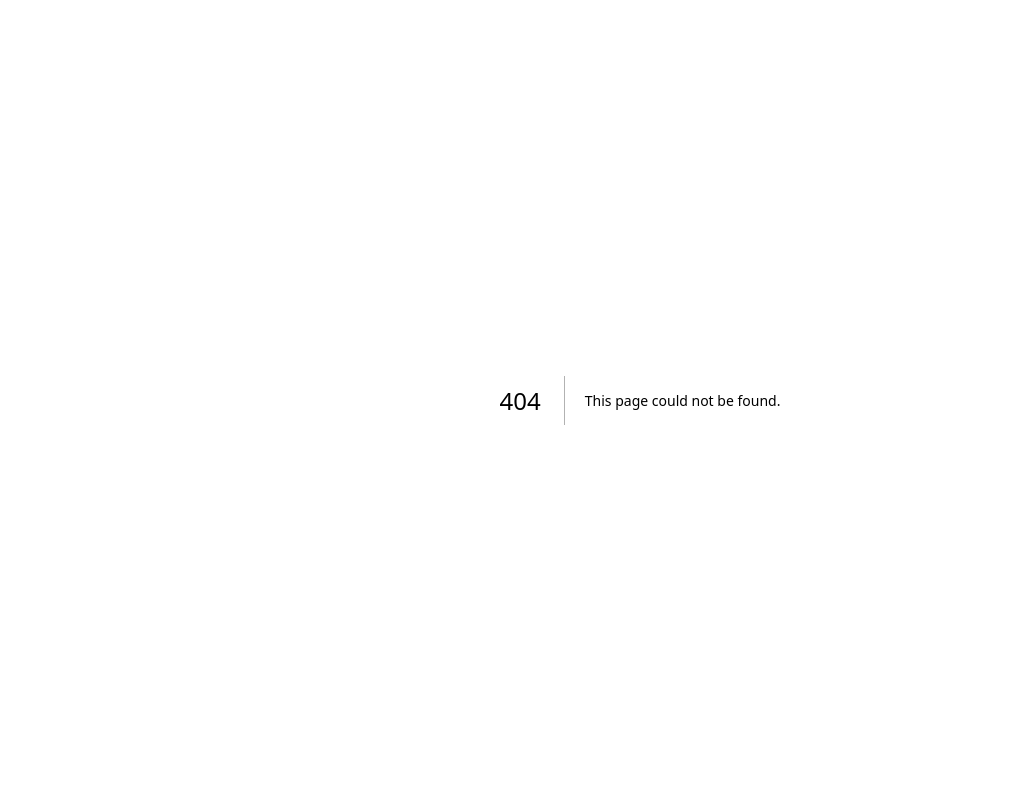
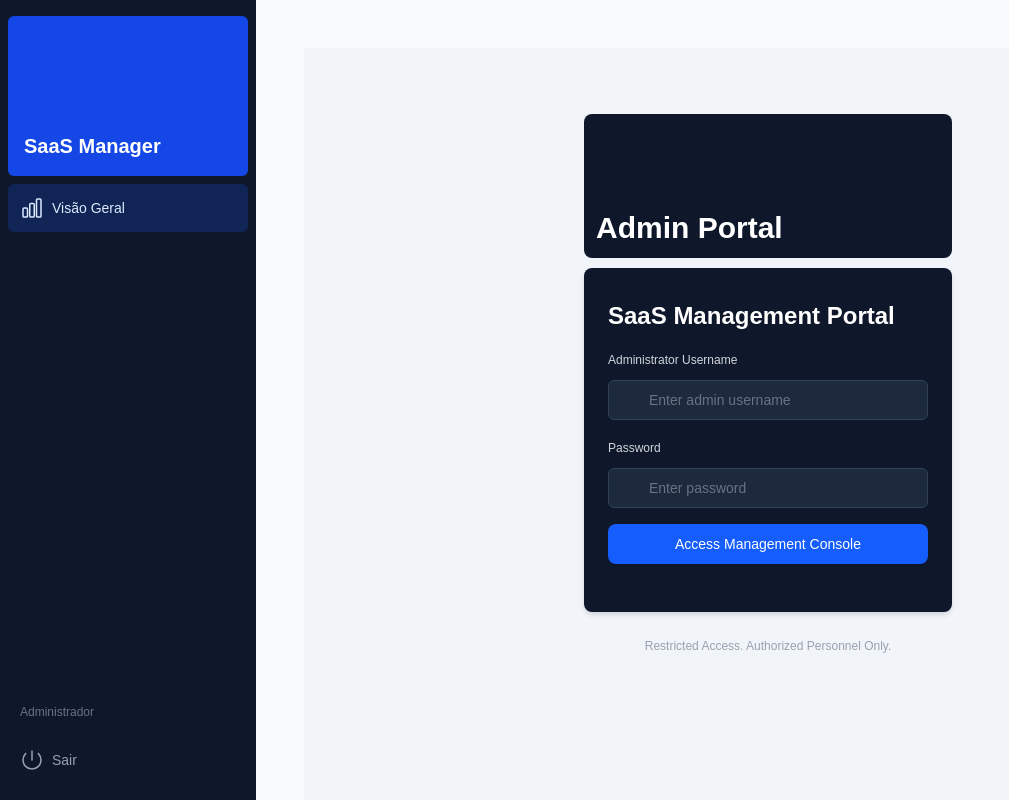
Before and after one commit to willl93/clinica-management-system, a Next.js app: page /admin/login in a window 1280 px wide. Before the commit this address had no page. Shown: the whole page, without its empty margins (0-1009 px from the left). Built offline with nearby package versions, Linux system fonts and the light colour scheme; no server answers.

Commit message:
Feat: Separate Admin Login Page

```diff
--- /dev/null
+++ b/app/admin/login/page.tsx
@@ -0,0 +1,22 @@
+import AdminLoginForm from '@/app/ui/admin-login-form';
+import { Suspense } from 'react';
+
+export default function AdminLoginPage() {
+    return (
+        <main className="flex items-center justify-center md:h-screen bg-slate-100">
+            <div className="relative mx-auto flex w-full max-w-[400px] flex-col space-y-2.5 p-4 md:-mt-32">
+                <div className="flex h-20 w-full items-end rounded-lg bg-slate-900 p-3 md:h-36">
+                    <div className="w-full text-white">
+                        <span className="text-3xl font-bold">Admin Portal</span>
+                    </div>
+                </div>
+                <Suspense>
+                    <AdminLoginForm />
+                </Suspense>
+                <div className="text-center text-xs text-gray-400 mt-4">
+                    <p>Restricted Access. Authorized Personnel Only.</p>
+                </div>
+            </div>
+        </main>
+    );
+}
--- /dev/null
+++ b/app/ui/admin-login-form.tsx
@@ -0,0 +1,89 @@
+'use client';
+
+import { useActionState } from 'react';
+import { authenticate } from '@/app/lib/actions';
+import { useSearchParams } from 'next/navigation';
+
+export default function AdminLoginForm() {
+    const searchParams = useSearchParams();
+    const callbackUrl = searchParams.get('callbackUrl') || '/admin';
+    const [errorMessage, formAction, isPending] = useActionState(
+        authenticate,
+        undefined,
+    );
+
+    return (
+        <form action={formAction} className="space-y-3">
+            <div className="flex-1 rounded-lg bg-slate-900 px-6 pb-4 pt-8 shadow-md text-white">
+                <h1 className="mb-3 text-2xl font-bold">
+                    SaaS Management Portal
+                </h1>
+                <div className="w-full">
+                    <div>
+                        <label
+                            className="mb-3 mt-5 block text-xs font-medium text-gray-300"
+                            htmlFor="username"
+                        >
+                            Administrator Username
+                        </label>
+                        <div className="relative">
+                            <input
+                                className="peer block w-full rounded-md border border-slate-700 bg-slate-800 py-[9px] pl-10 text-sm outline-none placeholder:text-gray-500 focus:border-blue-500 text-white"
+                                id="username"
+                                type="text"
+                                name="username"
+                                placeholder="Enter admin username"
+                                required
+                            />
+                        </div>
+                    </div>
+                    <div className="mt-4">
+                        <label
+                            className="mb-3 mt-5 block text-xs font-medium text-gray-300"
+                            htmlFor="password"
+                        >
+                            Password
+                        </label>
+                        <div className="relative">
+                            <input
+                                className="peer block w-full rounded-md border border-slate-700 bg-slate-800 py-[9px] pl-10 text-sm outline-none placeholder:text-gray-500 focus:border-blue-500 text-white"
+                                id="password"
+                                type="password"
+                                name="password"
+                                placeholder="Enter password"
+                                required
+                                minLength={6}
+                            />
+                        </div>
+                    </div>
+                </div>
+                <input type="hidden" name="redirectTo" value={callbackUrl} />
+                <Button className="mt-4 w-full bg-blue-600 hover:bg-blue-500" aria-disabled={isPending}>
+                    Access Management Console
+                </Button>
+                <div
+                    className="flex h-8 items-end space-x-1"
+                    aria-live="polite"
+                    aria-atomic="true"
+                >
+                    {errorMessage && (
+                        <>
+                            <p className="text-sm text-red-500">{errorMessage}</p>
+                        </>
+                    )}
+                </div>
+            </div>
+        </form>
+    );
+}
+
+function Button({ className, ...rest }: React.ButtonHTMLAttributes<HTMLButtonElement>) {
+    return (
+        <button
+            {...rest}
+            className={`flex h-10 items-center justify-center rounded-lg px-4 text-sm font-medium text-white transition-colors focus-visible:outline focus-visible:outline-2 focus-visible:outline-offset-2 focus-visible:outline-blue-500 aria-disabled:cursor-not-allowed aria-disabled:opacity-50 ${className}`}
+        >
+            Access Management Console
+        </button>
+    );
+}
--- a/auth.config.ts
+++ b/auth.config.ts
@@ -27,7 +27,16 @@
             const role = (auth?.user as any)?.role
 
             const isOnDashboard = nextUrl.pathname.startsWith("/dashboard")
-            const isOnAdmin = nextUrl.pathname.startsWith("/admin")
+            const isOnAdminLogin = nextUrl.pathname === "/admin/login"
+            const isOnAdmin = nextUrl.pathname.startsWith("/admin") && !isOnAdminLogin
+
+            if (isOnAdminLogin) {
+                if (isLoggedIn) {
+                    if (role === 'SUPER_ADMIN') return Response.redirect(new URL("/admin", nextUrl))
+                    return Response.redirect(new URL("/dashboard", nextUrl))
+                }
+                return true
+            }
 
             if (isOnDashboard) {
                 if (isLoggedIn) return true
```
